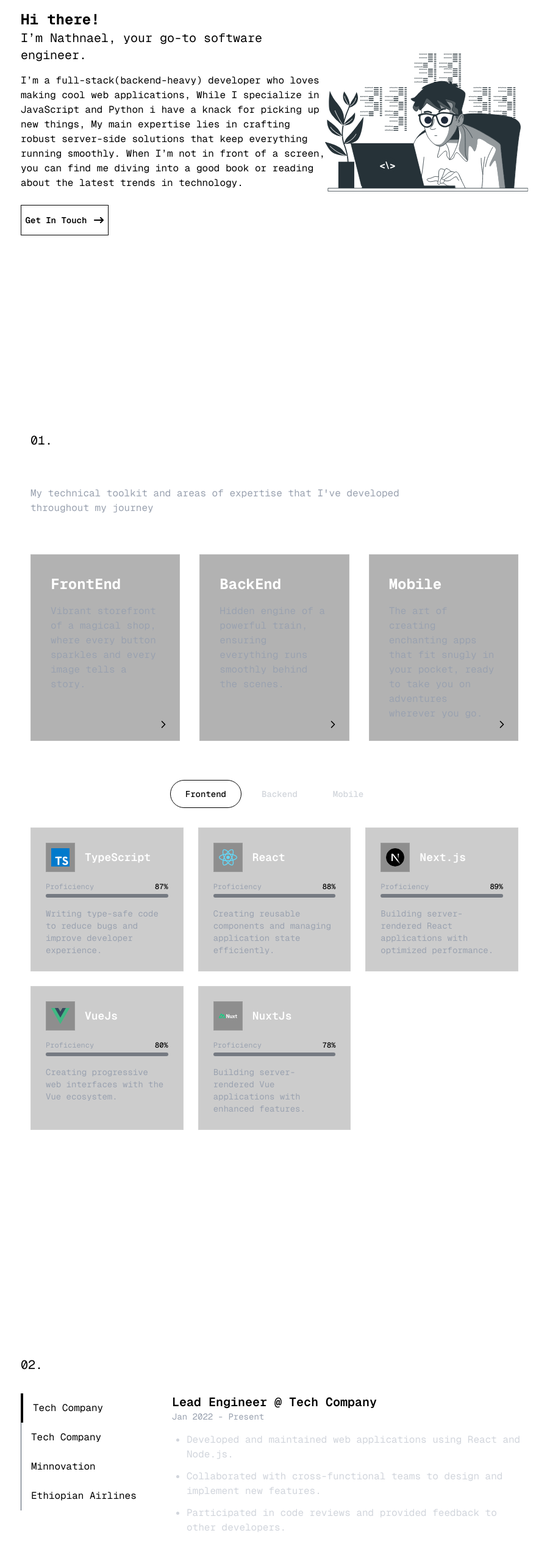
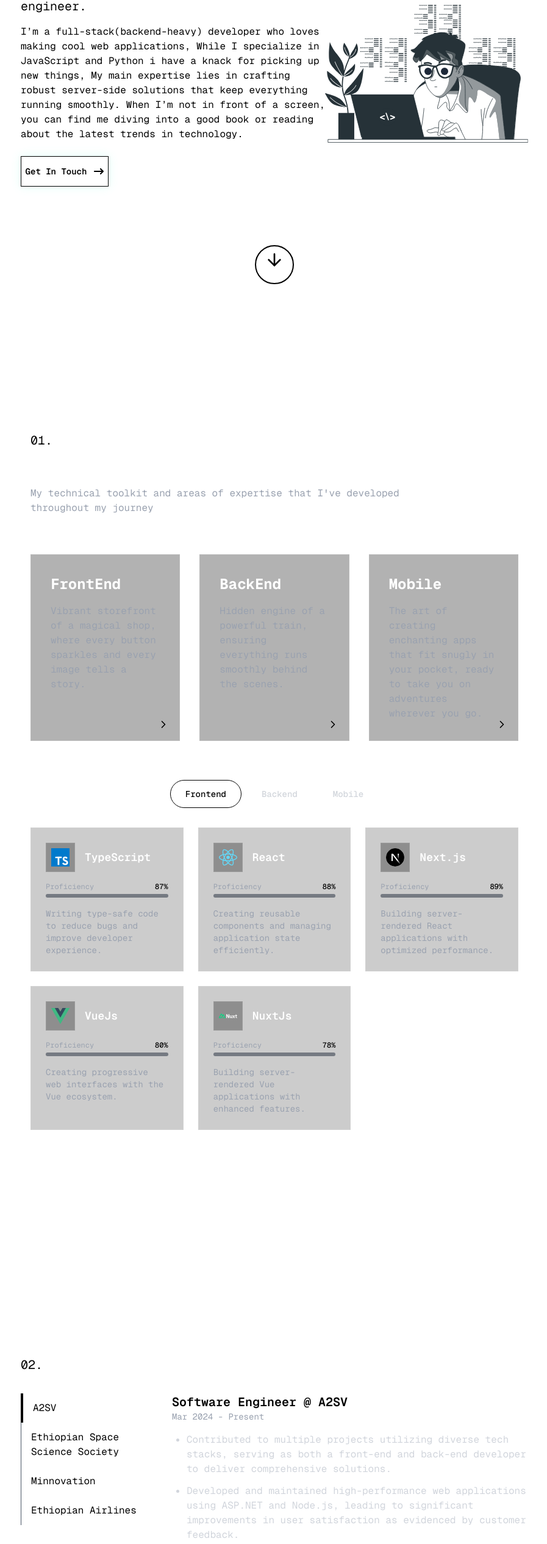
Before and after one commit to BrookW-83/Brook-Portfolio, a Next.js app: page / in a window 1280 px wide. Shown: the part 223-2755 px from the top of the page at 61% size, without its empty margins (190-1087 px from the left). Built offline with nearby package versions, Linux system fonts and the light colour scheme.

Commit message:
feat: add ArrowButton component and adjust AboutSection layout for improved navigation

```diff
--- a/app/globals.css
+++ b/app/globals.css
@@ -54,7 +54,7 @@
 @media (prefers-color-scheme: dark) {
   :root {
     --radius: 0.625rem;
-    --background: linear-gradient(45deg, #000000, #01140f);
+    --background: linear-gradient(55deg, #000000, #01140f);
     --color-tertiary: #64ffda;
     --color-black01: #202020;
     --foreground: #ededed;
--- a/components/AboutSection.tsx
+++ b/components/AboutSection.tsx
@@ -5,9 +5,12 @@ import { motion } from "framer-motion";
 import { Button } from "./ui/button";
 import { FaArrowRightLong } from "react-icons/fa6";
 import Link from "next/link";
+import { ArrowDown } from "lucide-react";
+import ArrowButton from "./ArrowButton";
 
 const AboutSection = () => {
   return (
+    <div className="h-full gap-y-24 flex flex-col justify-center">
       <section
         id="about"
         className="flex flex-col lg:flex-row items-center  justify-around pt-32 xl:pt-0"
@@ -27,7 +30,7 @@ const AboutSection = () => {
           <p className="max-w-xl mt-4">{AboutSectionData.pTag2}</p>
 
           <Link href="#contact" passHref>
-          <Button className="border-1 border-tertiary/40 text-tertiary/90 shadow-[0px_0_15px_rgba(255,255,255,0.2)]  font-semibold w-36 px-9 py-6 mt-6 flex justify-center ease-in-out items-center group transition-all duration-300 hover:shadow-[0px_0_15px_rgba(255,255,255,0.8)] hover:scale-105">
+            <Button className="border-1 border-tertiary/40 text-tertiary/90 shadow-[0px_0_15px_rgba(100,255,218,0.2)]  font-semibold w-36 px-9 py-6 mt-6 flex justify-center ease-in-out items-center group transition-all duration-300 hover:shadow-[0px_0_15px_rgba(255,255,255,0.8)] hover:scale-105">
               {HeroSectionData.button}
               <span className="ml-1 transition-all group-hover:-translate-x-1 duration-300">
                 <FaArrowRightLong />
@@ -47,6 +50,8 @@ const AboutSection = () => {
           <AnimatedCoder />
         </motion.div>
       </section>
+      <ArrowButton />
+    </div>
   );
 };
 
--- /dev/null
+++ b/components/ArrowButton.tsx
@@ -0,0 +1,16 @@
+import { ArrowDown } from "lucide-react";
+import Link from "next/link";
+import React from "react";
+
+const ArrowButton = () => {
+  return (
+    <Link
+      href={"#experience"}
+      className="hidden lg:flex w-16 h-16 justify-self-center mx-auto text-tertiary rounded-full border-2 border-tertiary/20 justify-center items-center"
+    >
+      <ArrowDown className="w-8 h-8 animate-bounce duration-700 group-hover:animate-none" />
+    </Link>
+  );
+};
+
+export default ArrowButton;
--- a/data/data.ts
+++ b/data/data.ts
@@ -211,55 +211,58 @@ export const ExperienceSection = {
 export const ExperienceData = [
   {
     id: 1,
-    title: "Lead Engineer",
-    company: "Tech Company",
-    date: "Jan 2022 - Present",
+    title: "Software Engineer",
+    company: "A2SV",
+    date: "Mar 2024 - Present",
     bulletPoints: [
-      "Developed and maintained web applications using React and Node.js.",
-      "Collaborated with cross-functional teams to design and implement new features.",
-      "Participated in code reviews and provided feedback to other developers.",
-      "Worked with product managers to understand user requirements and translate them into technical specifications.",
-      "Mentored junior developers and provided guidance on best practices.",
+      "Contributed to multiple projects utilizing diverse tech stacks, serving as both a front-end and back-end developer to deliver comprehensive solutions.",
+      "Developed and maintained high-performance web applications using ASP.NET and Node.js, leading to significant improvements in user satisfaction as evidenced by customer feedback.",
+      "Engineered a robust RESTful API to facilitate secure, real-time data exchanges, while implementing SQL Server management practices to proactively identify and mitigate potential system errors.",
+      "Led the design and migration of an optimized database management system, employing Clean Architecture and Dependency Injection principles to enhance code maintainability and scalability.",
+      "Enhanced database query efficiency through advanced optimization techniques, resulting in reduced response times and improved overall system performance.",
+      "Streamlined data flow between front-end applications and back-end systems, achieving exceptional uptime for user transactions on the platform.",
     ],
-    description:
-      "I am a software engineer with a passion for building web applications. I have experience in JavaScript, React, and Node.js.I am currently working at a startup where I am responsible for building and maintaining the company's web applications. I am also involved in the design and development of new features.",
   },
   {
     id: 2,
-    title: "Intern Software Engineer",
-    company: "Tech Company",
-    date: "Jan 2021 - Dec 2021",
+    title: "Full Stack Developer",
+    company: "Ethiopian Space Science Society",
+    date: "Nov 2023 - Feb 2024",
     bulletPoints: [
-      "Worked with product managers to understand user requirements and translate them into technical specifications.",
-      "Developed and maintained web applications using React and Node.js.",
-      "Collaborated with cross-functional teams to design and implement new features.",
-      "Participated in code reviews and provided feedback to other developers.",
-      "Worked with product managers to understand user requirements and translate them into technical specifications.",
-      "Mentored junior developers and provided guidance on best practices.",
+      "Developed an innovative learning platform that provides accessible space science education to a diverse audience.",
+      "Created intuitive user interfaces with React, significantly enhancing user engagement based on feedback.",
+      "Leveraged Redux Toolkit to streamline state management, improving application performance.",
+      "Optimized MongoDB database operations, enhancing data retrieval efficiency.",
+      "Architected and deployed a secure user authentication and authorization system using OAuth 2.0, safeguarding access for users.",
     ],
     description:
-      "I am a software engineer with a passion for building web applications. I have experience in JavaScript, React, and Node.js.I am currently working at a startup where I am responsible for building and maintaining the company's web applications. I am also involved in the design and development of new features.",
+      "As a Full Stack Developer at the Ethiopian Space Science Society, I contributed to both front-end and back-end development. My role involved building and maintaining responsive web applications that supported the society's initiatives and public outreach, helping to disseminate valuable space science knowledge through enhanced digital experiences.",
   },
   {
     id: 3,
     title: "Software Engineer",
     company: "Minnovation",
-    date: "Jan 2020 - Dec 2020",
+    date: "Nov 2022 - Feb 2023",
     bulletPoints: [
-      " I collaborated with engineers, scientists, and product teams to develop and refine innovative solutions.",
-      "My contributions included designing and optimizing machine learning models, to enhance their accuracy, efficiency, and scalability",
+      "Collaborated with engineers, scientists, and product teams to develop and refine innovative solutions.",
+      "Designed and optimized machine learning models, focusing on enhancing their accuracy, efficiency, and scalability.",
+      "Contributed to cross-functional partnerships that advanced project goals effectively.",
     ],
+    description:
+      "In my role at Minnovation, I worked closely with a diverse team to develop innovative solutions, particularly in the realm of machine learning. My contributions were pivotal in enhancing model performance and achieving project objectives.",
   },
   {
     id: 4,
-    title: "Software Engineer",
+    title: "Design Engineering Intern",
     company: "Ethiopian Airlines",
-    date: "Jan 2020 - Dec 2020",
+    date: "Apr 2022 - Jul 2022",
     bulletPoints: [
-      "Collaborated with the Design Engineering team to collect, process, and analyze operational data",
-      "Worked on basic scripting to visualize performance metrics, aiding data-driven decision-making",
-      "Documented technical findings and created structured reports for ongoing research and improvement initiatives.",
+      "Supported data collection and analysis for research projects aimed at improving airport operations, focusing on efficiency and safety enhancements.",
+      "Applied data visualization techniques to deliver actionable insights, contributing to improved operational efficiency and safety measures at Bole International Airport.",
+      "Collaborated with cross-functional teams to identify and implement improvements in material handling processes, optimizing workflow and resource utilization.",
     ],
+    description:
+      "As a Design Engineering Intern at Ethiopian Airlines, I focused on data analysis and visualization to support research initiatives. My work included investigating the transition of passenger aircraft to cargo operations and enhancing material handling processes, which contributed to improved operational efficiency and safety measures at the airport.",
   },
 ];
 
@@ -275,85 +278,90 @@ export const projects = [
     name: "rateeat",
     tag: "featured project",
     description: [
-      "rateeat is a web application that allows users to rate and review restaurants.",
-      "It is built with Python, Flask, and MongoDB.",
-      "The application provides a user-friendly interface for searching restaurants by location, cuisine, and rating.",
-      "Users can create accounts to save their favorite restaurants and reviews.",
+      "Rateeat is a versatile web and mobile application that enables users to rate and review restaurants.",
+      "It features a sleek interface for searching restaurants by location, cuisine, and rating.",
+      "Users can create accounts to save their favorite restaurants and reviews, enhancing their culinary journey.",
     ],
     imageurl: "/images/rateeat.png",
-    technologies: ["python", "flask", "mongodb"],
+    technologies: ["Node.js", "Next.js", "Flutter", "PostgreSQL"],
     github: "",
     url: "http://rateeat.app",
   },
+
   {
     name: "rideshare",
     tag: "featured project",
     description: [
-      "rideshare is a web application that connects users to find and book rides with others.",
-      "it is built with python, flask, and mongodb.",
-      "the platform offers a seamless interface for searching rides by location, date, and time.",
-      "users can create accounts to save their favorite rides and drivers.",
+      "Rideshare is an innovative web and mobile application that connects users to find and book rides with others.",
+      "It provides a seamless interface for searching rides by location, date, and time.",
+      "Users can create accounts to save their favorite rides and drivers, making transportation easier and more efficient.",
     ],
     imageurl: "/images/rideshare.png",
-    technologies: ["python", "flask", "mongodb"],
+    technologies: ["ASP.NET", "Flutter", "Nuxt.js", "MongoDB"],
     github: "",
     url: "https://rideshare.a2sv.org/home",
   },
+
   {
-    name: "Nath. Store",
+    name: "netflix clone",
     tag: "fun project",
     description: [
-      "Nath. Store is an e-commerce platform for buying and selling products.",
-      "It is built with Mern stack.",
-      "The application features a user-friendly interface for searching products by category, price, and rating.",
-      "Users can create accounts to save their favorite products and sellers.",
-    ],
-    github: "https://github.com/nathnaelteshome/react-e-commerce-app.git",
-    imageurl: "/images/e-comomerce.png",
-    technologies: ["react", "expressjs", "Scss", "mongodb"],
-    url: "https://nathstore.vercel.app/",
-  },
-  {
-    name: "ESSS LP",
-    tag: "featured project",
-    description: [
-      "Ethiopian Space Science Society LP is an innovative learning platform designed for the Ethiopian Space Science Society to provide accessible space science education.",
-      "Built with React and Redux Toolkit, it offers intuitive user interfaces and efficient state management.",
-      "The platform integrates MongoDB for streamlined database operations and OAuth 2.0 for secure user authentication.",
-      "It serves over 500 users, enhancing engagement and learning experiences.",
-    ],
-    imageurl: "/images/esss.png",
-    technologies: ["react", "redux toolkit", "mongodb", "oauth 2.0"],
-    github: "https://github.com/esssweb/ESSS-learning-platform",
-    url: "http://esss-learning-platform.com",
-  },
-  {
-    name: "Netflix Clone",
-    tag: "fun project",
-    description: [
-      "Netflix Clone is a web application that mimics the functionality of Netflix.",
-      "It is built with React and Redux Toolkit.",
-      "The application provides a user-friendly interface for searching and watching movies and TV shows.",
-      "Users can create accounts to save their favorite movies and shows.",
+      "This is a fun project I undertook to create a Netflix Clone!",
+      "Imagine having all your favorite movies and TV shows at your fingertips.",
+      "The application integrates with external APIs to provide updated content.",
+      "With a user-friendly interface, you can easily watch trailer for new shows and content without the need for account creation.",
     ],
     github: "https://github.com/nathnaelteshome/netflix_clone",
     imageurl: "/images/netflix-clone.png",
-    technologies: ["redux", "vite", "react", "tailwind"],
+    technologies: ["Redux", "Vite", "React", "SCSS"],
     url: "https://netflix-clone.vercel.app/",
   },
 
   {
-    name: "Chat App",
+    name: "esss lp",
+    tag: "featured project",
+    description: [
+      "The ESSS Learning Platform is an innovative educational tool designed for Ethiopian students to learn about space science.",
+      "It provides an intuitive user interface and efficient state management.",
+      "The platform integrates secure user authentication, enhancing engagement and learning experiences in space science.",
+    ],
+    imageurl: "/images/esss.png",
+    technologies: [
+      "Next.js",
+      "Node.js",
+      "Redux Toolkit",
+      "MongoDB",
+      "OAuth 3.0",
+    ],
+    github: "https://github.com/esssweb/esss-learning-platform",
+    url: "http://esss-learning-platform.com",
+  },
+
+  {
+    name: "nath. store",
     tag: "fun project",
     description: [
-      "Chat App is fun project i worked on it is a real-time messaging application that allows users to communicate with each other.",
-      "It is built with Python, Flask, and MongoDB.",
-      "The application provides a user-friendly interface for sending and receiving messages in real-time.",
-      "Users can create accounts to save their favorite chats and contacts.",
+      "Nath. Store is a fun project I created as a comprehensive e-commerce platform for buying and selling products.",
+      "It features a user-friendly interface where users can browse products, select items, and edit their values before adding them to their shopping cart.",
+      "Users can easily navigate to the shop section and enjoy a hassle-free purchasing process.",
+    ],
+    github: "https://github.com/nathnaelteshome/react-e-commerce-app.git",
+    imageurl: "/images/e-comomerce.png",
+    technologies: ["React", "Express.js", "SCSS", "MongoDB"],
+    url: "https://nathstore.vercel.app/",
+  },
+
+  {
+    name: "chat app",
+    tag: "fun project",
+    description: [
+      "Chat App is a fun project I worked on that allows users to communicate in real-time.",
+      "With a user-friendly interface, you can send and receive messages instantly.",
+      "Users can create accounts to save their favorite chats and contacts, making communication more efficient and enjoyable.",
     ],
     github: "https://github.com/nathnaelteshome/react-chat-app",
     imageurl: "/images/chatapp.png",
-    technologies: ["redux", "vite", "react", "tailwind"],
+    technologies: ["Redux", "Vite", "React", "Tailwind CSS"],
     url: "https://github.com/nathnaelteshome/react-chat-app",
   },
 ];
```
Lines whose indentation alone changed are shown as unchanged.
